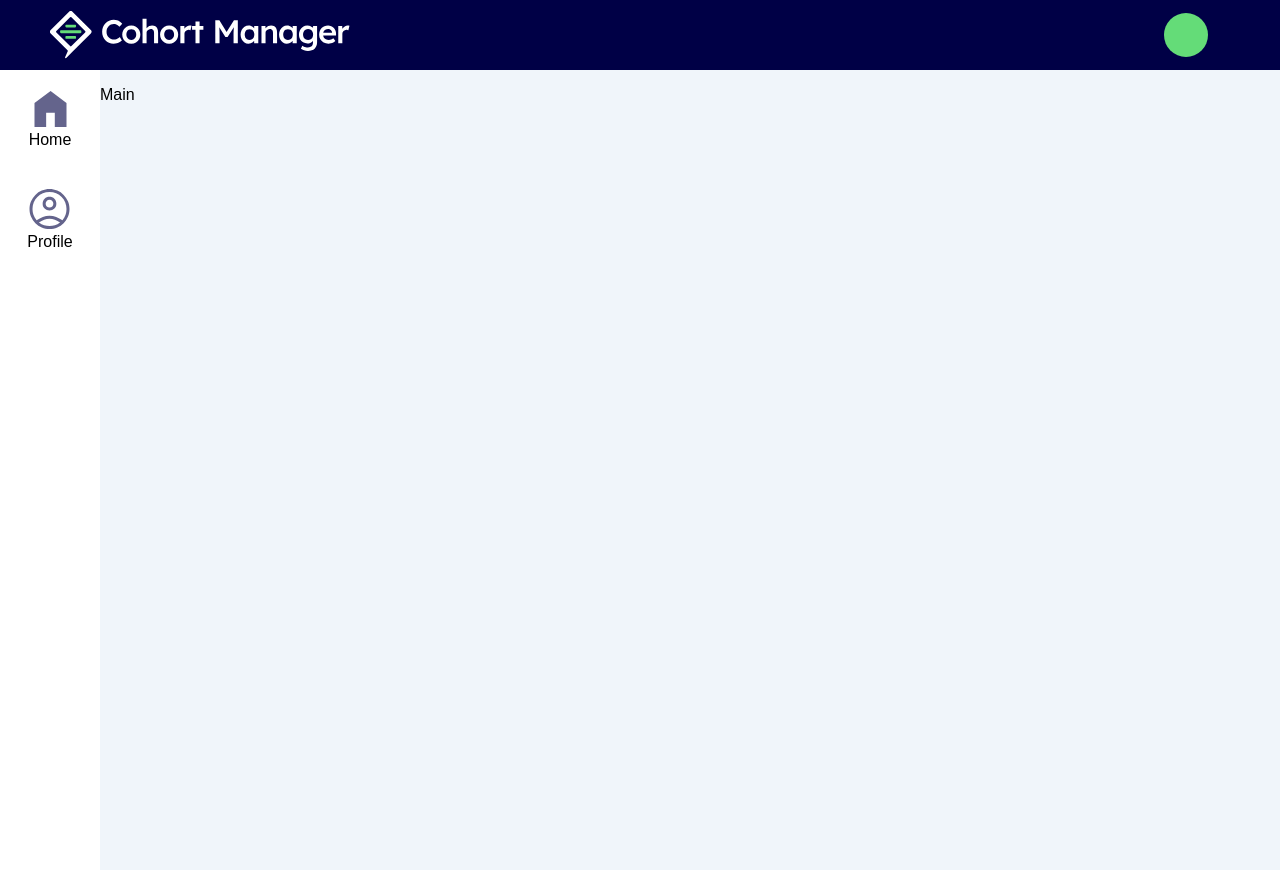
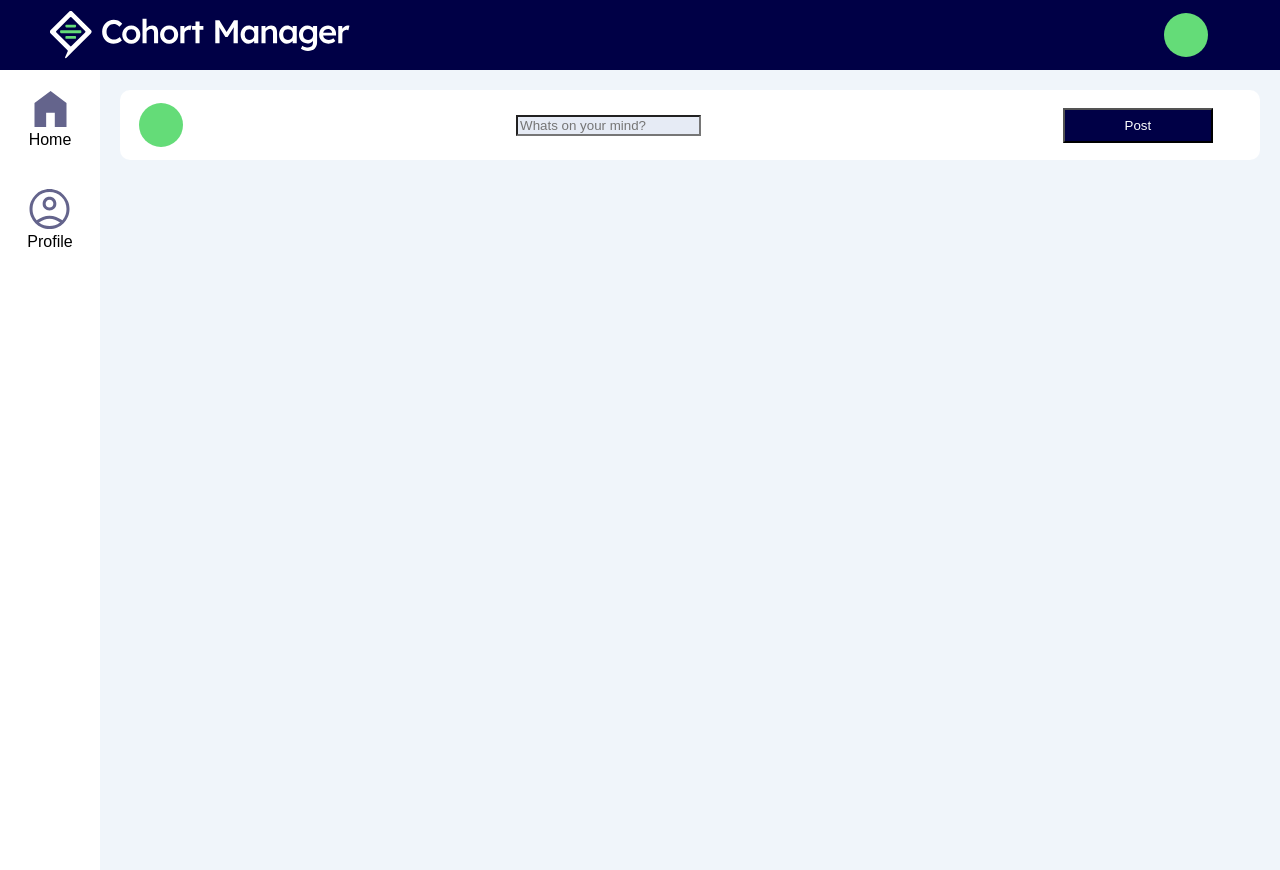
Before and after one commit to boolean-uk/react-cohort-dashboard-challenge, a React (Vite) app in the folder lukas-dashboard/: page / in a window 1280 px wide. Built offline with nearby package versions, Linux system fonts and the light colour scheme; no server answers.

Commit message:
post form almost complete

```diff
--- a/lukas-dashboard/src/components/Main/main.jsx
+++ b/lukas-dashboard/src/components/Main/main.jsx
@@ -1,11 +1,9 @@
-
+import PostForm from "./postForm"
 export default function Main () {
 
     return (
-
         <div className="main">
-            <p>Main</p>
+            <PostForm/>
         </div>
-
     )
 }
--- /dev/null
+++ b/lukas-dashboard/src/components/Main/postForm.jsx
@@ -0,0 +1,16 @@
+import ProfileLogo from "../Reusable/profileLogo";
+
+export default function PostForm() {
+    return (
+        <div className="postForm">
+            <ProfileLogo />
+            <form action="">
+                <input
+                    type="text"
+                    placeholder="Whats on your mind?">
+                </input>
+            </form>
+            <button>Post</button>
+        </div>
+    )
+}
--- a/lukas-dashboard/src/index.css
+++ b/lukas-dashboard/src/index.css
@@ -75,3 +75,25 @@ background-color: #000046;
 .main {
   grid-area: main;
 }
+
+.postForm {
+  display: grid;
+  grid-template-columns: .1fr 1fr .3fr;
+  height: 70px;
+
+  background-color: white;
+  border-radius: 10px;
+  margin: 20px;
+  place-items: center;
+}
+
+.postForm input {
+  background-color: #e6ebf5;
+}
+
+.postForm button {
+  background-color: #000046;
+  color: white;
+  width: 150px;
+  height: 35px;
+}
```
